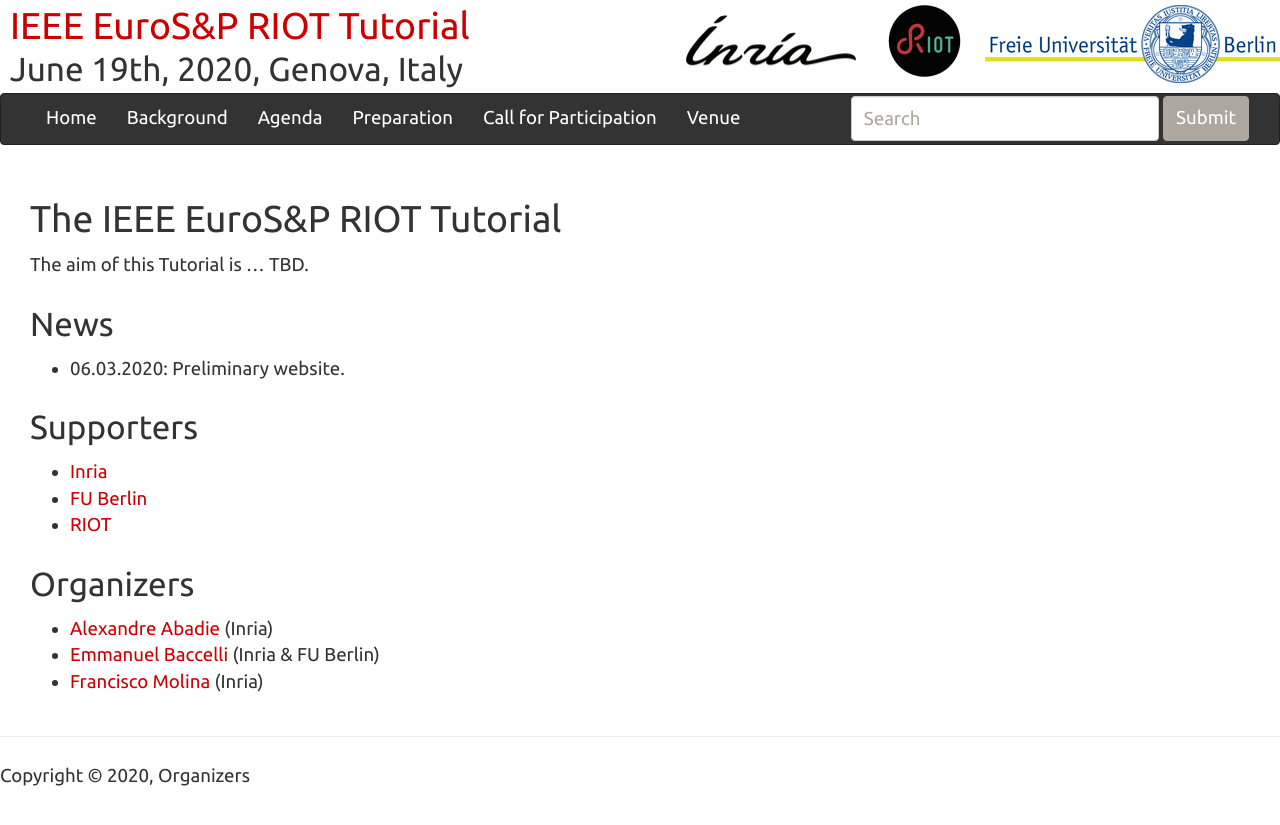
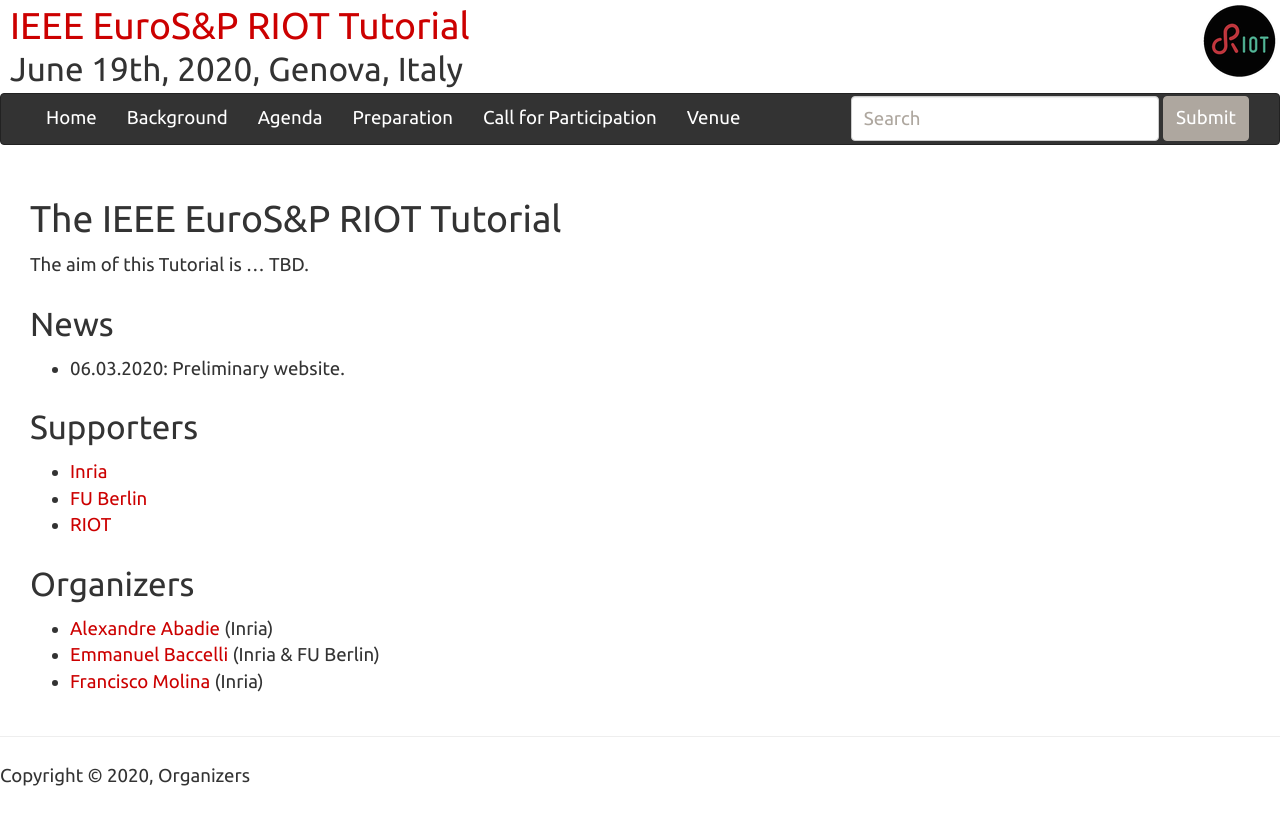
Before and after one commit to future-proof-iot/Tutorial, a Jekyll site: the page built from index.md, in a window 1280 px wide. Shown: the top 825 px of the page. Built offline with Jekyll 4.4.1, drawn with Linux system fonts in a browser that asks for light colours; nearby versions of some CDN libraries.

Commit message:
tweaks of image sizes/positions

```diff
--- a/_sass/_site.scss
+++ b/_sass/_site.scss
@@ -3,9 +3,12 @@ header h1, header h2 {
 }
 
 #site-title {
-    background-image: url("images/FU-Berlin-logo.png"), url("images/RIOT-logo.png"), url("images/Inria-Logo.png");
-    background-repeat: no-repeat, no-repeat, no-repeat;
-    background-position: right top, right 315px top, right 415px top;;
+//    background-image: url("images/FU-Berlin-logo.png"), url("images/RIOT-logo.png"), url("images/Inria-Logo.png");
+//    background-repeat: no-repeat, no-repeat, no-repeat;
+//    background-position: right top, right 315px top, right 415px top;;
+    background-image: url("images/RIOT-logo.png");
+    background-repeat: no-repeat;
+    background-position: right top;;
 }
 
 // asides: sidebar
```
